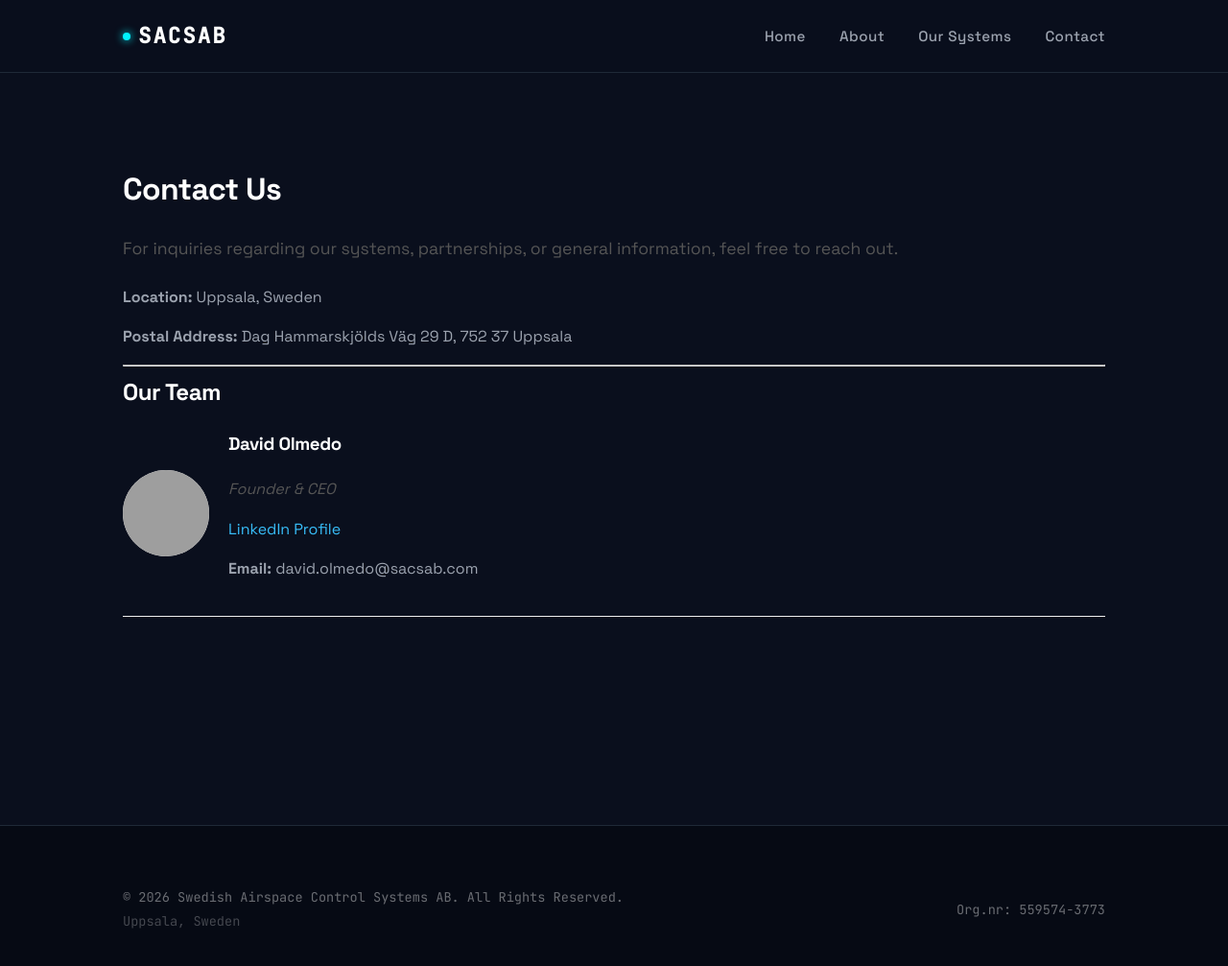
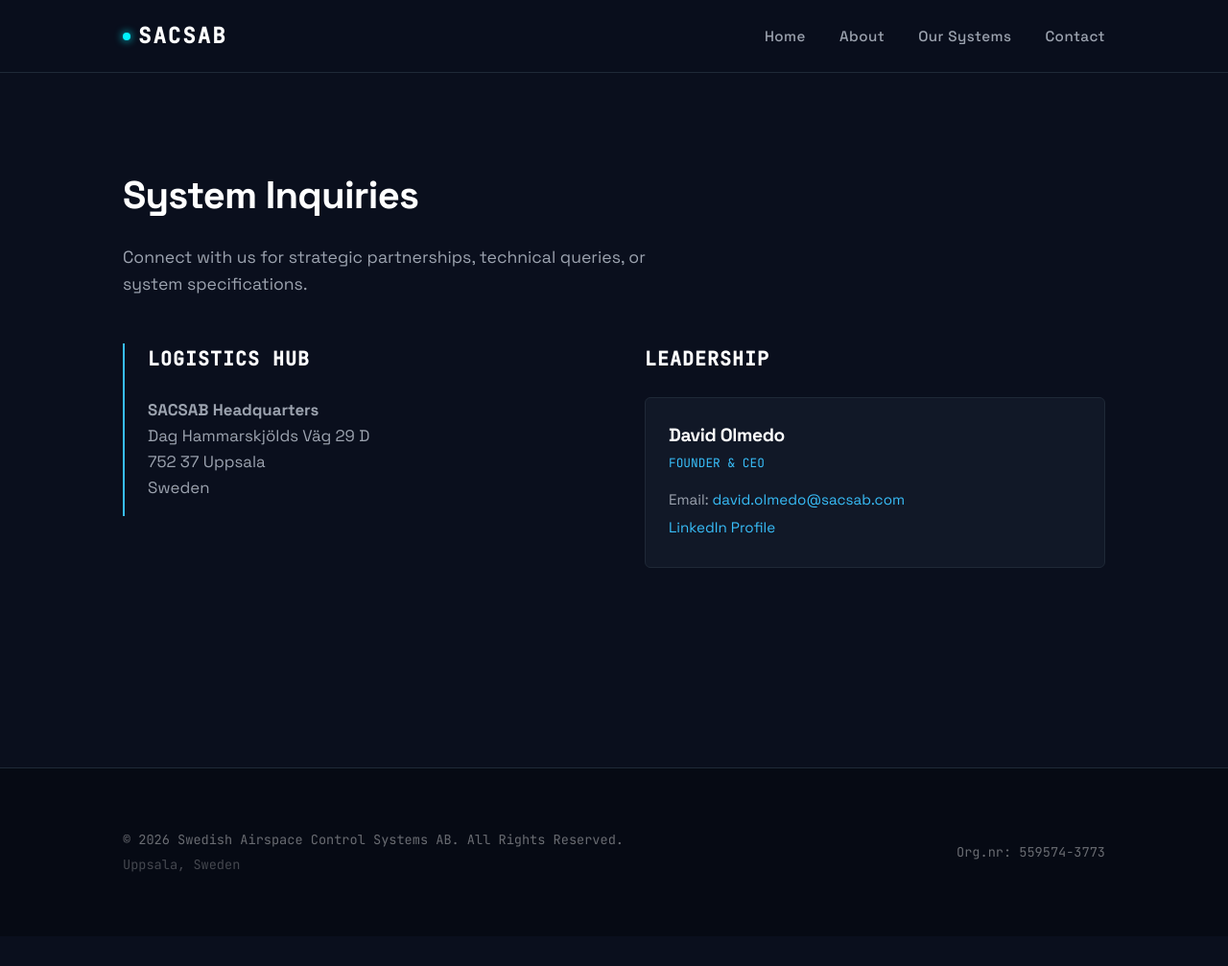
Before and after one commit to DaOl6717/sacsab, a Jekyll site: the page built from contact/index.html, in a window 1280 px wide and 1036 px high. Shown: the top 1007 px of the window at 96% size. Built offline with Jekyll 4.4.1, drawn with Linux system fonts in a browser that asks for light colours; grey boxes are pictures that could not be loaded.

Commit message:
Removed remains from news. Added new structure to about, contact and products

```diff
--- a/contact/index.html
+++ b/contact/index.html
@@ -3,63 +3,61 @@
 title: Contact
 ---
 
-<div class="container contact-page">
-    <h1>Contact Us</h1>
-
-    <p class="intro-text">
-        For inquiries regarding our systems, partnerships, or general information,
-        feel free to reach out.
+<div class="container">
+    <h1 style="font-size: 2.5rem; margin-bottom: 1rem;">System Inquiries</h1>
+    <p style="color: var(--text-muted); max-width: 600px; font-size: 1.1rem; margin-bottom: 3rem;">
+        Connect with us for strategic partnerships, technical queries, or system specifications.
     </p>
 
-    <div class="company-info">
-        <p><strong>Location:</strong> Uppsala, Sweden</p>
-        <p><strong>Postal Address:</strong> Dag Hammarskjölds Väg 29 D, 752 37 Uppsala</p>
-    </div>
+    <div style="display: grid; grid-template-columns: 1fr 1fr; gap: 4rem; min-height: 250px; align-items: start;">
 
-    <hr>
+        <div style="border-left: 2px solid var(--accent-brand); padding-left: 1.5rem;">
+            <h2
+                style="font-size: 1.25rem; font-family: 'JetBrains Mono', monospace; color: white; text-transform: uppercase; letter-spacing: 1px;">
+                Logistics Hub</h2>
+            <p style="margin-top: 1.5rem; font-size: 1.05rem;">
+                <strong>SACSAB Headquarters</strong><br>
+                Dag Hammarskjölds Väg 29 D<br>
+                752 37 Uppsala<br>
+                Sweden
+            </p>
+        </div>
 
-    <h2>Our Team</h2>
+        <div>
+            <h2
+                style="font-size: 1.25rem; font-family: 'JetBrains Mono', monospace; color: white; text-transform: uppercase; letter-spacing: 1px; margin-bottom: 1.5rem;">
+                Leadership</h2>
 
-    <div class="team-list">
-        <div class="team-member">
-            <img src="/assets/images/team/placeholder.jpg" alt="David Olmedo" class="team-photo">
-            <div class="team-details">
-                <h3>David Olmedo</h3>
-                <p class="title">Founder & CEO</p>
-                <p><a href="https://www.linkedin.com/in/davolm/" target="_blank">LinkedIn Profile</a></p>
-                <p><strong>Email:</strong> david.olmedo@sacsab.com</p>
+            <div class="team-member-card">
+                <div class="team-details">
+                    <h3 style="font-size: 1.2rem; margin-bottom: 0.2rem;">David Olmedo</h3>
+                    <p
+                        style="font-family: 'JetBrains Mono', monospace; font-size: 0.8rem; color: var(--accent-brand); text-transform: uppercase; margin: 0 0 1rem 0;">
+                        Founder & CEO</p>
+                    <p style="font-size: 0.95rem; margin: 0.3rem 0;">Email: <a
+                            href="mailto:david.olmedo@sacsab.com">david.olmedo@sacsab.com</a></p>
+                    <p style="font-size: 0.95rem; margin: 0.3rem 0;"><a href="https://www.linkedin.com/in/davolm/"
+                            target="_blank" style="display: inline-flex; align-items: center; gap: 4px;">LinkedIn
+                            Profile</a></p>
+                </div>
             </div>
         </div>
+
     </div>
 </div>
 
 <style>
-    .intro-text {
-        font-size: 1.1rem;
-        color: #555;
-        margin-bottom: 1.5rem;
+    .team-member-card {
+        background: var(--bg-card);
+        border: 1px solid var(--border-color);
+        padding: 1.5rem;
+        border-radius: 6px;
     }
 
-    .team-member {
-        display: flex;
-        align-items: center;
-        margin-bottom: 25px;
-        padding-bottom: 20px;
-        border-bottom: 1px solid #eee;
-    }
-
-    .team-photo {
-        width: 90px;
-        height: 90px;
-        border-radius: 50%;
-        object-fit: cover;
-        margin-right: 20px;
-        background: #eee;
-    }
-
-    .team-details .title {
-        font-style: italic;
-        color: #555;
-        margin: 4px 0;
+    @media (max-width: 768px) {
+        .container>div {
+            grid-template-columns: 1fr !important;
+            gap: 2.5rem !important;
+        }
     }
 </style>
```
Also changed, not shown: _layouts/post.html (deleted, +0 -13 lines), about/index.html (+20 -12 lines), products/index.html (+27 -13 lines).
